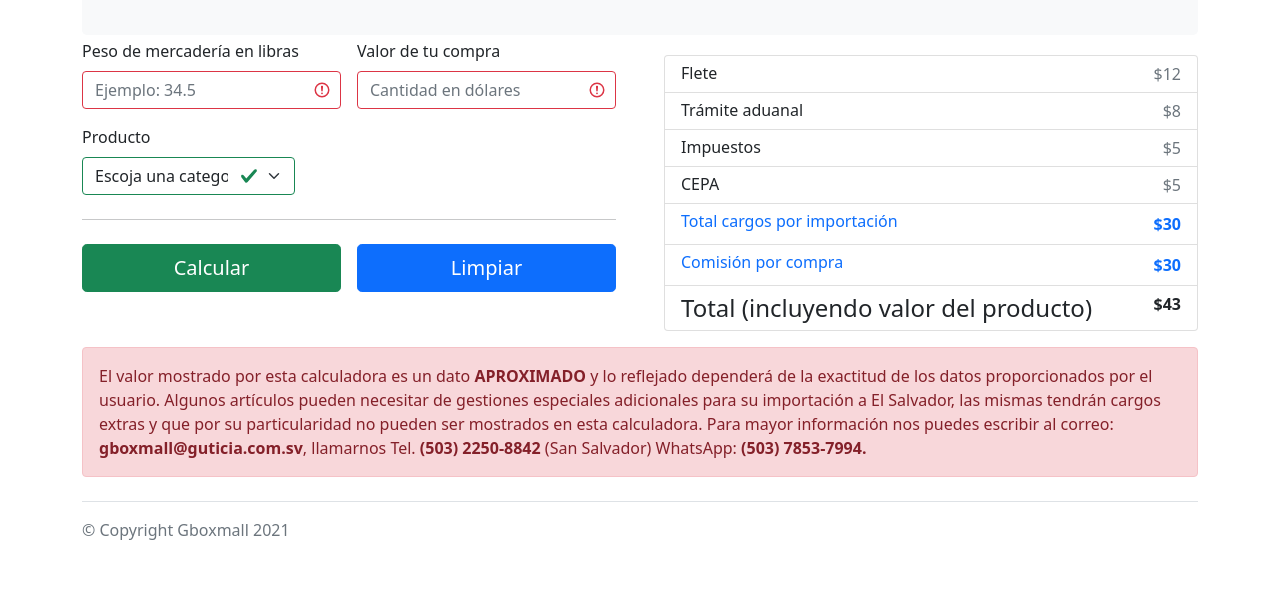
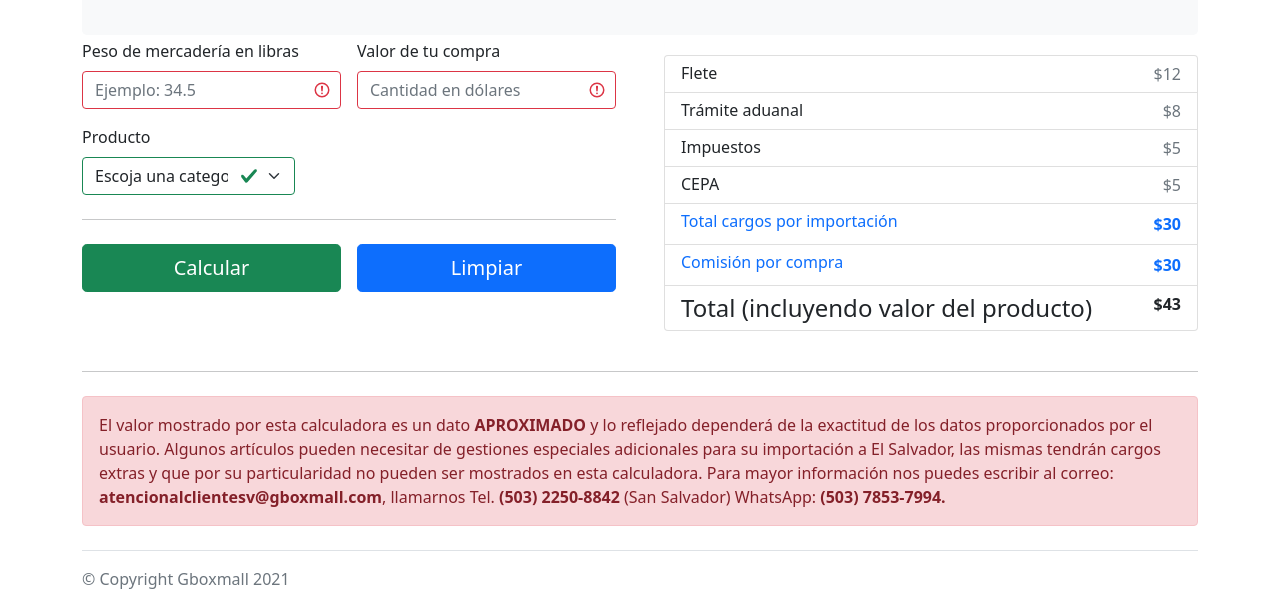
Before and after one commit to Grupo-guticia/CalculadoraOnline, a website: page index.html in a window 1280 px wide. Shown: the part 250-865 px from the top of the page. Before the commit the page ends 816 px from the top, so only its background shows below. Drawn offline with nearby package versions, Linux system fonts and the light colour scheme.

Commit message:
added ultimate changes

```diff
--- a/index.html
+++ b/index.html
@@ -11,7 +11,6 @@
 		<title>Calculadora Gboxmall</title>
 	</head>
   	<body>
-
 		<main>
 			<div class="container py-4">
 				<div class="p-5 mb-1 bg-light rounded-3">
@@ -74,7 +73,7 @@
 					<div class="col-md-6 col-lg-6">
 						<form class="needs-validation was-validated" novalidate="">
 							<div class="row g-3">
-				  <div class="col-sm-6">
+								<div class="col">
 									<label for="peso_libras" class="form-label">Peso de mercadería en libras</label>
 									<input type="text" class="form-control" id="peso_libras" placeholder="Ejemplo: 34.5" required>
 
@@ -83,8 +82,8 @@
 								<div class="col-sm-6">
 									<label for="valor_compra" class="form-label">Valor de tu compra</label>
 									<input type="text" class="form-control" id="valor_compra" placeholder="Cantidad en dólares" value="" required="">
+								</div>
 
-				  </div>
 								<div class="col-md-5">
 									<label for="impuesto_producto" class="form-label">Producto</label>
 									<select class="form-select" id="impuesto_producto" required>
@@ -151,7 +150,6 @@
 										<option value="0.28">Zapatos</option>
 									</select>
 								</div>
-
 							</div>
 
 							<hr class="my-4">
@@ -167,13 +165,13 @@
 						</form>
 					</div>
 				</div>
-
+				<hr class="my-4">
 				<div class="alert alert-danger" role="alert">
 					El valor mostrado por esta calculadora es un dato <strong>APROXIMADO</strong>
 					y lo reflejado dependerá de la exactitud de los datos proporcionados por el usuario.
 					Algunos artículos pueden necesitar de gestiones especiales adicionales para su importación a El Salvador,
 					las mismas tendrán cargos extras y que por su particularidad no pueden ser mostrados en esta calculadora.
-			Para mayor información nos puedes escribir al correo: <strong>gboxmall@guticia.com.sv</strong>, llamarnos Tel. <strong>(503) 2250-8842</strong> (San Salvador) WhatsApp: <strong>(503) 7853-7994.</strong>
+					Para mayor información nos puedes escribir al correo: <strong>atencionalclientesv@gboxmall.com</strong>, llamarnos Tel. <strong>(503) 2250-8842</strong> (San Salvador) WhatsApp: <strong>(503) 7853-7994.</strong>
 				</div>
 
 				<footer class="pt-3 mt-4 text-muted border-top">
```
Lines whose indentation alone changed are shown as unchanged.
